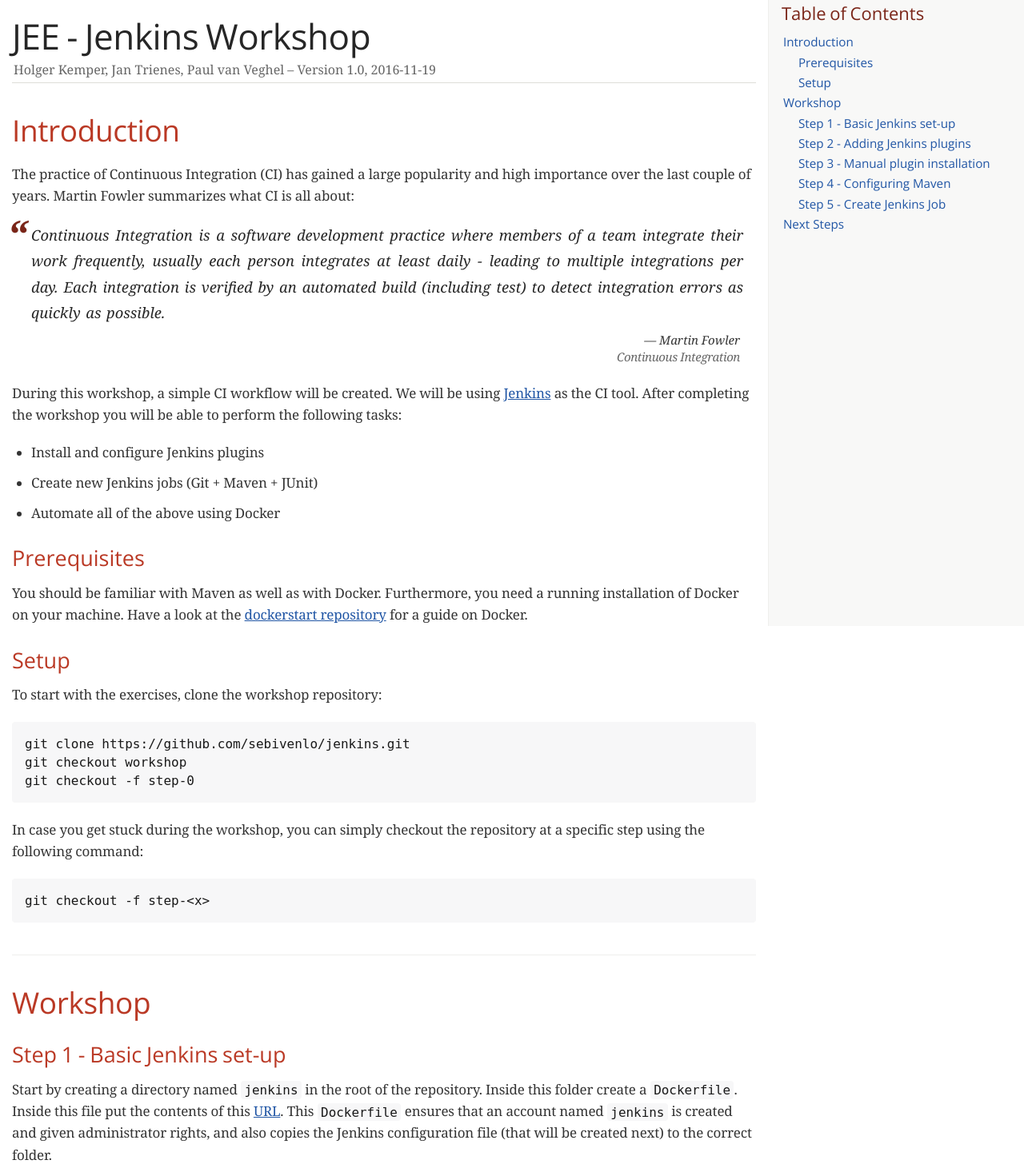
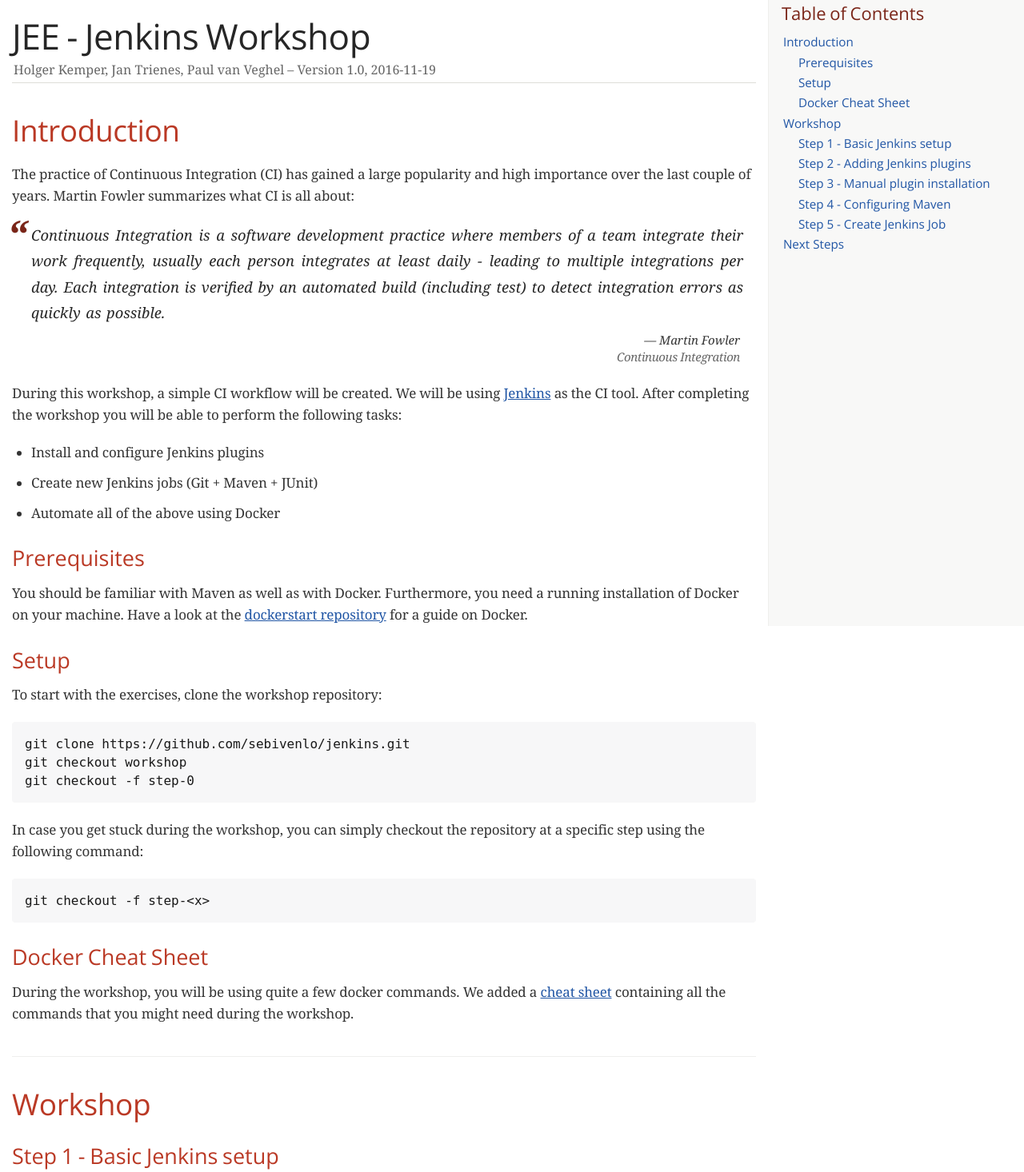
Before and after one commit to sebivenlo/jenkins, a plain HTML site: page index.html in a window 1280 px wide. Shown: the part 17-1483 px from the top of the page at 80% size. Drawn offline with nearby package versions, Linux system fonts and the light colour scheme; a web font is replaced by a local one.

Commit message:
link to docker cheat sheet in workshop

```diff
--- a/index.html
+++ b/index.html
@@ -433,11 +433,12 @@
 <ul class="sectlevel2">
 <li><a href="#_prerequisites">Prerequisites</a></li>
 <li><a href="#_setup">Setup</a></li>
+<li><a href="#_docker_cheat_sheet">Docker Cheat Sheet</a></li>
 </ul>
 </li>
 <li><a href="#_workshop">Workshop</a>
 <ul class="sectlevel2">
-<li><a href="#_step_1_basic_jenkins_set_up">Step 1 - Basic Jenkins set-up</a></li>
+<li><a href="#_step_1_basic_jenkins_setup">Step 1 - Basic Jenkins setup</a></li>
 <li><a href="#_step_2_adding_jenkins_plugins">Step 2 - Adding Jenkins plugins</a></li>
 <li><a href="#_step_3_manual_plugin_installation">Step 3 - Manual plugin installation</a></li>
 <li><a href="#_step_4_configuring_maven">Step 4 - Configuring Maven</a></li>
@@ -509,13 +510,19 @@
 </div>
 </div>
 </div>
+<div class="sect2">
+<h3 id="_docker_cheat_sheet">Docker Cheat Sheet</h3>
+<div class="paragraph">
+<p>During the workshop, you will be using quite a few docker commands. We added a <a href="docker-cheat-sheet/docker-cheat-sheet.html">cheat sheet</a> containing all the commands that you might need during the workshop.</p>
+</div>
+</div>
 </div>
 </div>
 <div class="sect1">
 <h2 id="_workshop">Workshop</h2>
 <div class="sectionbody">
 <div class="sect2">
-<h3 id="_step_1_basic_jenkins_set_up">Step 1 - Basic Jenkins set-up</h3>
+<h3 id="_step_1_basic_jenkins_setup">Step 1 - Basic Jenkins setup</h3>
 <div class="paragraph">
 <p>Start by creating a directory named <code>jenkins</code> in the root of the repository. Inside this folder create a <code>Dockerfile</code>. Inside this file put the contents of this <a href="https://raw.githubusercontent.com/sebivenlo/jenkins/f57e42cc4f16d9bb0620b1d22f01df3c9a62954b/jenkins/Dockerfile">URL</a>. This <code>Dockerfile</code> ensures that an account named <code>jenkins</code> is created and given administrator rights, and also copies the Jenkins configuration file (that will be created next) to the correct folder.</p>
 </div>
@@ -634,7 +641,7 @@
 <div id="footer">
 <div id="footer-text">
 Version 1.0<br>
-Last updated 2016-11-21 15:32:17 W. Europe Standard Time
+Last updated 2016-11-21 16:40:29 CET
 </div>
 </div>
 </body>
```
Also changed, not shown: 1 other file.
